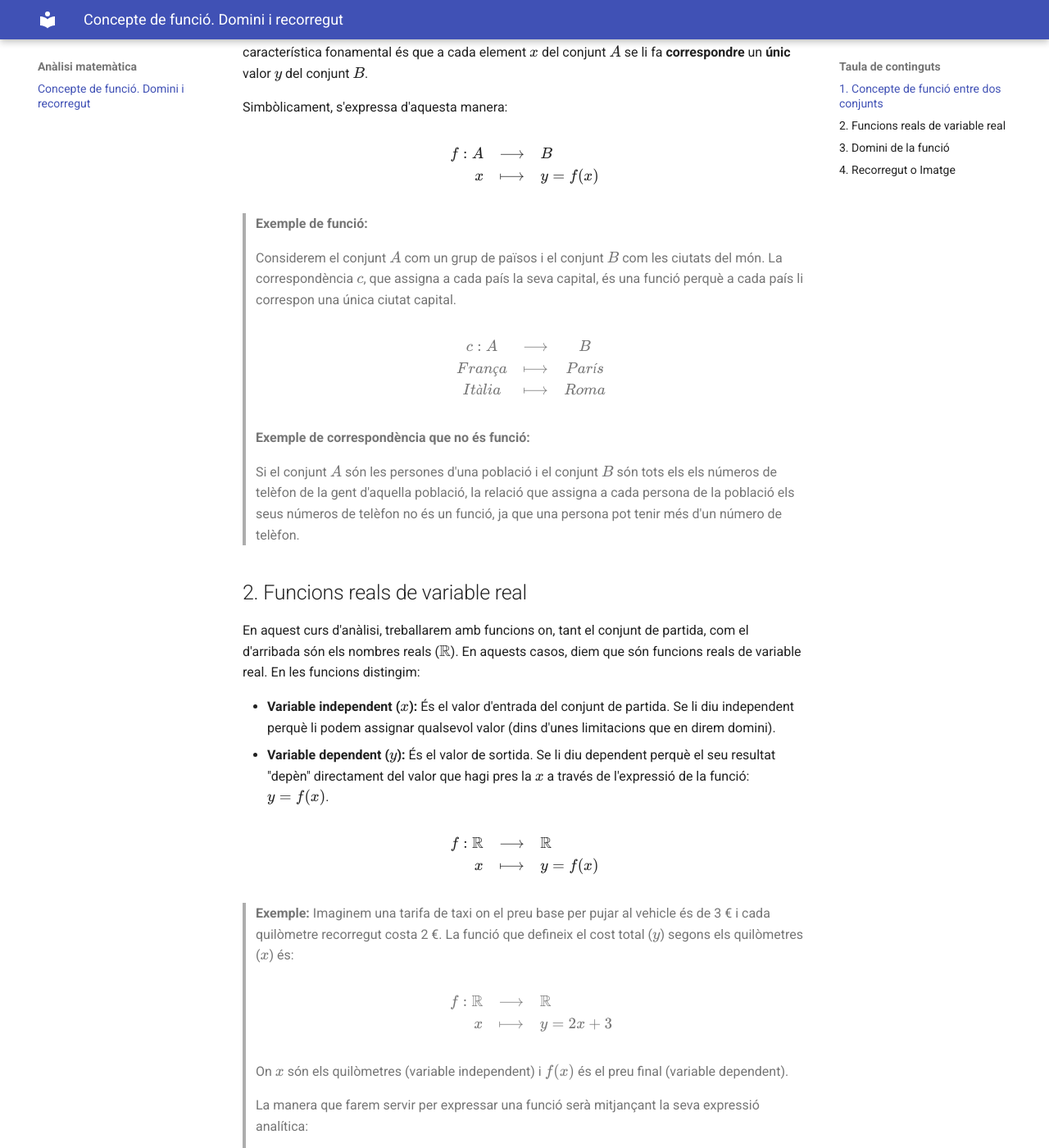
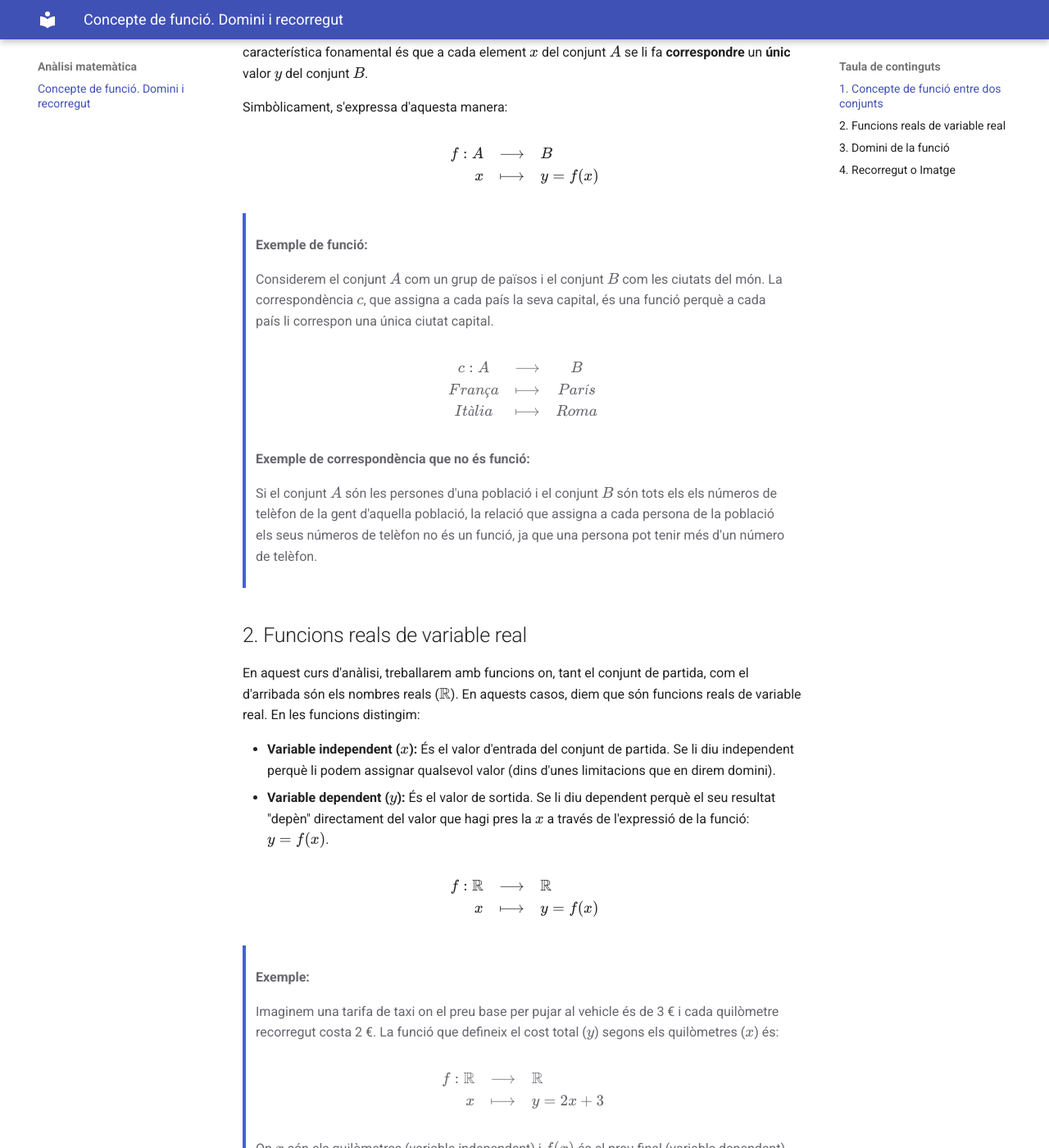
Before and after one commit to irazuzta/MatematiquesBat, an MkDocs documentation site: the page built from docs/analisi/01_concepte_funcio.md, in a window 1280 px wide and 1400 px high, scrolled down 253 px. Shown: the whole window at 82% size. Built offline with MkDocs 1.6.1 and Material for MkDocs 9.7.7, drawn with Linux system fonts in a browser that asks for light colours.

Commit message:
Anàlisi. Conceptes inicials

```diff
--- a/docs/analisi/01_concepte_funcio.md
+++ b/docs/analisi/01_concepte_funcio.md
@@ -42,6 +42,7 @@ x & \longmapsto & y = f(x)
 $$
 
 > **Exemple:**
+>
 > Imaginem una tarifa de taxi on el preu base per pujar al vehicle és de 3 € i cada quilòmetre recorregut costa 2 €. La funció que defineix el cost total ($y$) segons els quilòmetres ($x$) és:
 >
 > $$
--- a/docs/stylesheets/extra.css
+++ b/docs/stylesheets/extra.css
@@ -13,3 +13,12 @@
     page-break-inside: avoid;
   }
 }
+/* Canvia el color de la barra lateral i del text del quote */
+blockquote {
+    border-left: .2rem solid #475fd8 !important; /* Blau (canvia el HEX al teu gust) */
+    color: rgb(102, 102, 109) !important;/* Canvia el color de la barra lateral i del text del quote */
+    /*background-color: #f7f6f6;      /* Opcional: un fons lleugerament diferent */
+    padding: 10px 20px;
+    margin-left: 0;
+    margin-right: 0;
+}
```
